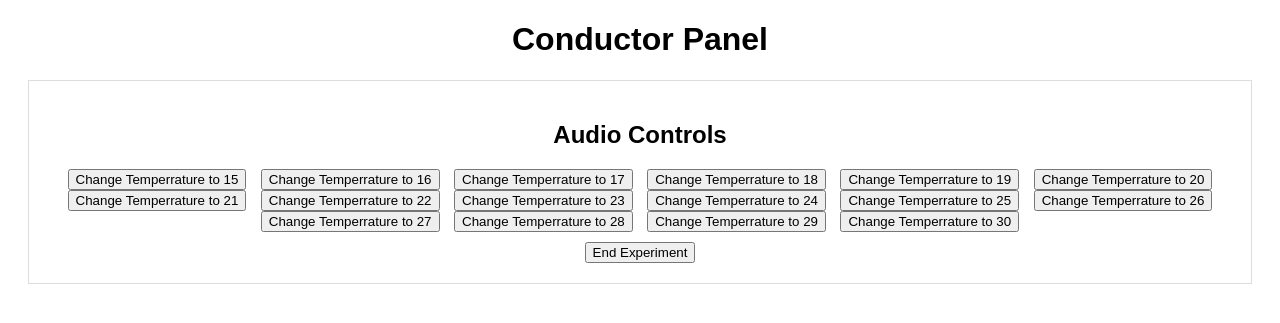
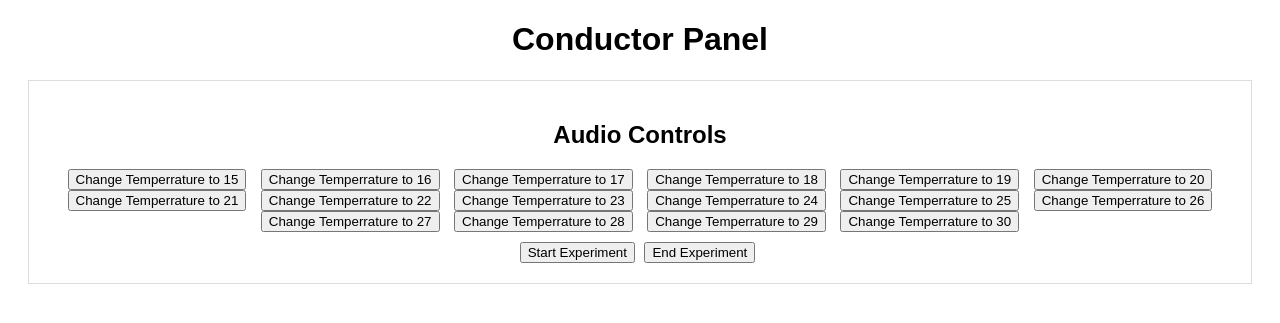
Before and after one commit to mohdhisham24/ThesisWebapp, a Flask app: page /conductor_panel in a window 1280 px wide. Shown: the top 323 px of the page. Run offline with Flask 3, Linux system fonts and the light colour scheme; some libraries are stand-ins or nearby versions.

Commit message:
Webcam integration - nv7

```diff
--- a/templates/conductor_panel.html
+++ b/templates/conductor_panel.html
@@ -35,6 +35,7 @@
             <button class="audio-button" onclick="playAudio('t30.mp3')">Change Temperrature to 30</button>
         </div>
         <div class="button-container">
+            <button class="start-button" onclick="startExperiment()">Start Experiment</button>
             <button class="end-button" onclick="endExperiment()">End Experiment</button>
         </div>
     </div>
@@ -51,13 +52,17 @@
             socket.emit('play_audio', { audio_file: audioFile });
         }
 
+        function startExperiment() {
+            // Call the start_camera function directly
+            start_camera(participant_name);
+            socket.emit('experiment_started', { participant: participant_name });
+        }
+
         function endExperiment() {
+            // Call the stop_camera function directly
+            stop_camera();
             socket.emit('end_experiment');
         }
-
-        socket.on('experiment_started', function(data) {
-            alert('Experiment started for participant: ' + data.participant);
-        });
 
         socket.on('experiment_ended', function(data) {
             alert('Experiment ended for participant: ' + data.participant);
```
Also changed, not shown: templates/start.html (indentation only).
